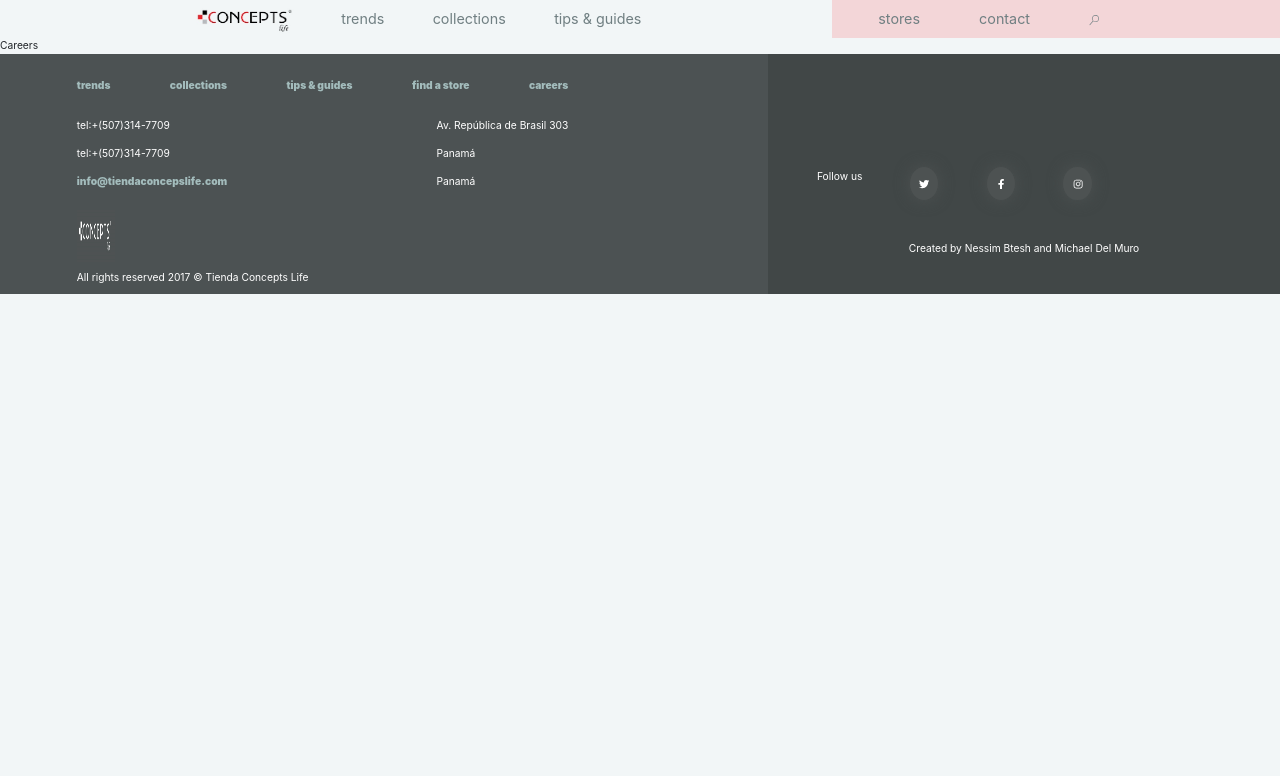
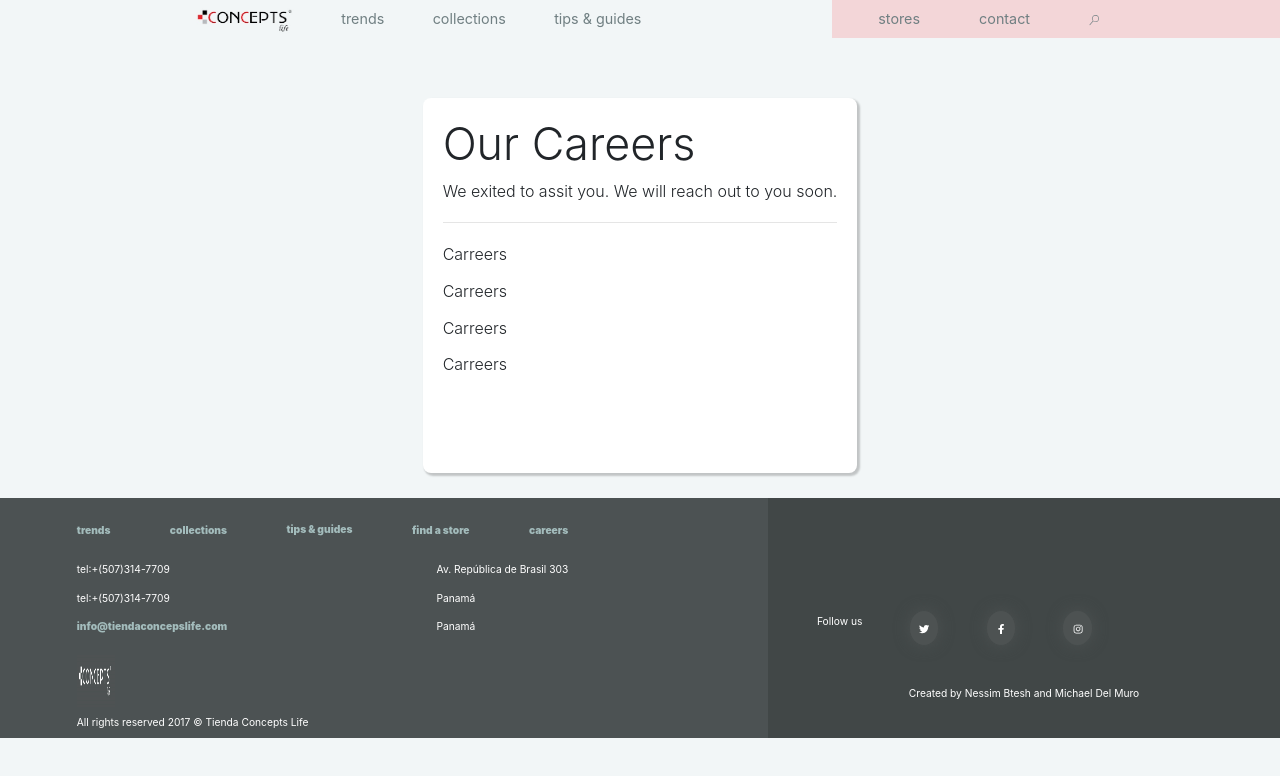
Before and after one commit to alvarez-carlos/react-api-client-project-cl, a React (Create React App) app: page /careers in a window 1280 px wide. Shown: the top 776 px of the page. Built offline with nearby package versions, Linux system fonts and the light colour scheme.

Commit message:
updated careers section

```diff
--- a/src/pages/CareersScreen.js
+++ b/src/pages/CareersScreen.js
@@ -1,11 +1,45 @@
-import React from 'react'
+import React from "react";
 
 const CareersScreen = () => {
   return (
-    <div>
-      Careers
+    <div
+      style={{
+        marginTop: "60px",
+        display: "flex",
+        justifyContent: "center",
+        minHeight: "400px",
+      }}
+    >
+      <div
+        className="jumbotron"
+        style={{
+          backgroundColor: "white",
+          padding: "20px",
+          borderRadius: "8px",
+          fontWeight: "700",
+          boxShadow: "2px 2px 2px 1px rgba(0, 0, 0, 0.2)",
+        }}
+      >
+        <h1 className="display-4">Our Careers</h1>
+        <p className="lead">
+          We exited to assit you. We will reach out to you soon.
+        </p>
+        <hr className="my-4" />
+        <p className="lead">
+          Carreers
+        </p>
+        <p className="lead">
+          Carreers
+        </p>
+        <p className="lead">
+          Carreers
+        </p>
+        <p className="lead">
+          Carreers
+        </p>
+      </div>
     </div>
-  )
-}
+  );
+};
 
-export default CareersScreen
+export default CareersScreen;
--- a/src/pages/CollectionsScreen.js
+++ b/src/pages/CollectionsScreen.js
@@ -8,7 +8,7 @@ const CollectionsScreen = () => {
   const { collections, fetchAllCollections } = useCollections();
   useEffect(() => {
     fetchAllCollections();
-  }, []);
+  }, [fetchAllCollections]);
 
   const renderCollections = () => {
     if (collections.length === 0) return <h1>No Trends Found!</h1>;
--- a/src/pages/TipsAndGuidesScreen.js
+++ b/src/pages/TipsAndGuidesScreen.js
@@ -12,7 +12,7 @@ const TipsAndGuidesScreen = () => {
 
   useEffect(() => {
     fetchAllAbouts();
-  }, []);
+  }, [fetchAllAbouts]);
 
   const renderAbouts = () => {
     if (abouts.length === 0) return <h1>No Trends Found!</h1>;
--- a/src/pages/TrendsScreen.js
+++ b/src/pages/TrendsScreen.js
@@ -9,7 +9,7 @@ const TrendsScreen = () => {
 
   useEffect(() => {
     fetchAllTrends();
-  }, []);
+  }, [fetchAllTrends]);
 
   const renderTrends = () => {
     if (trends.length === 0) return <h1>No Trends Found!</h1>;
```
